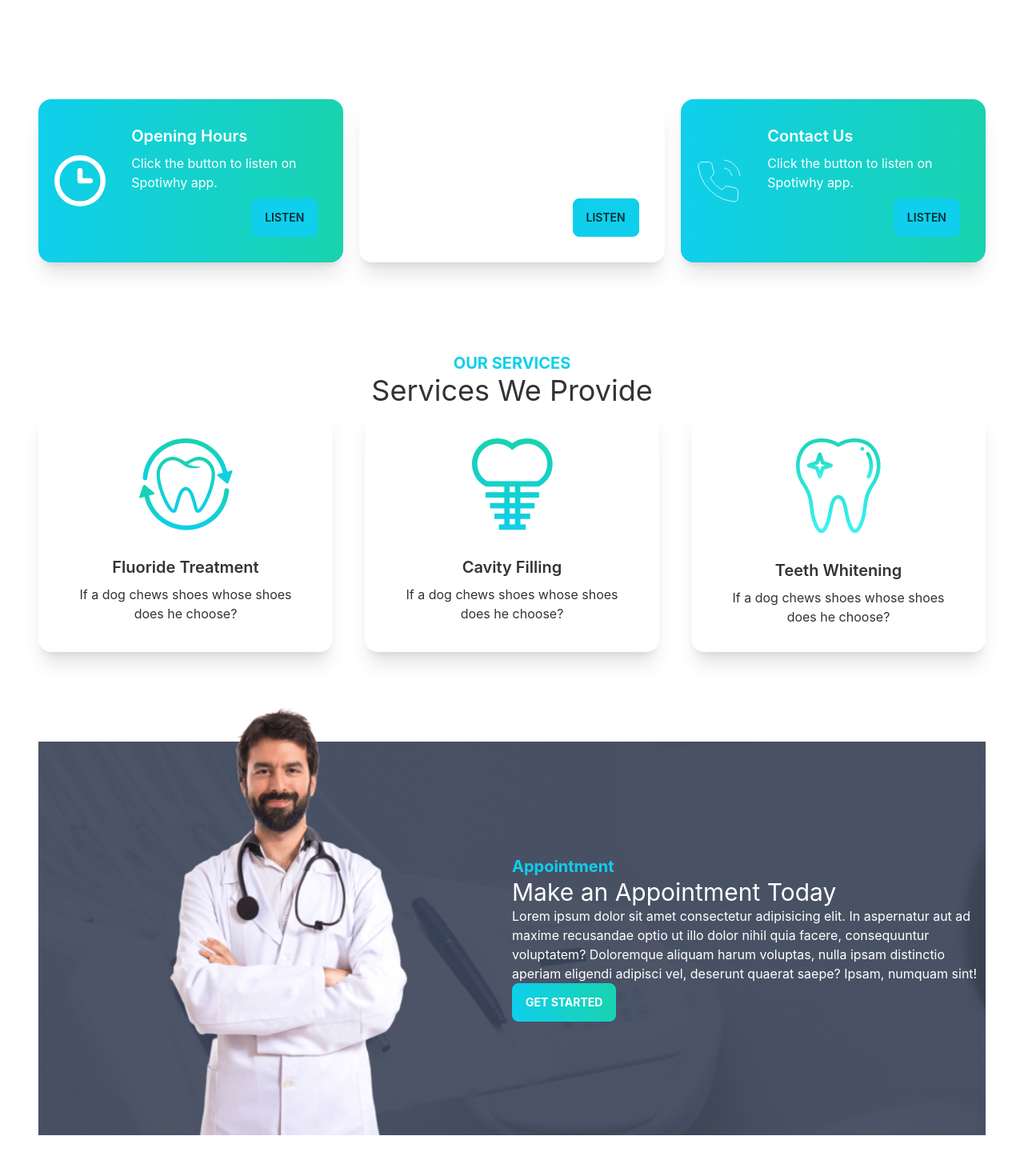
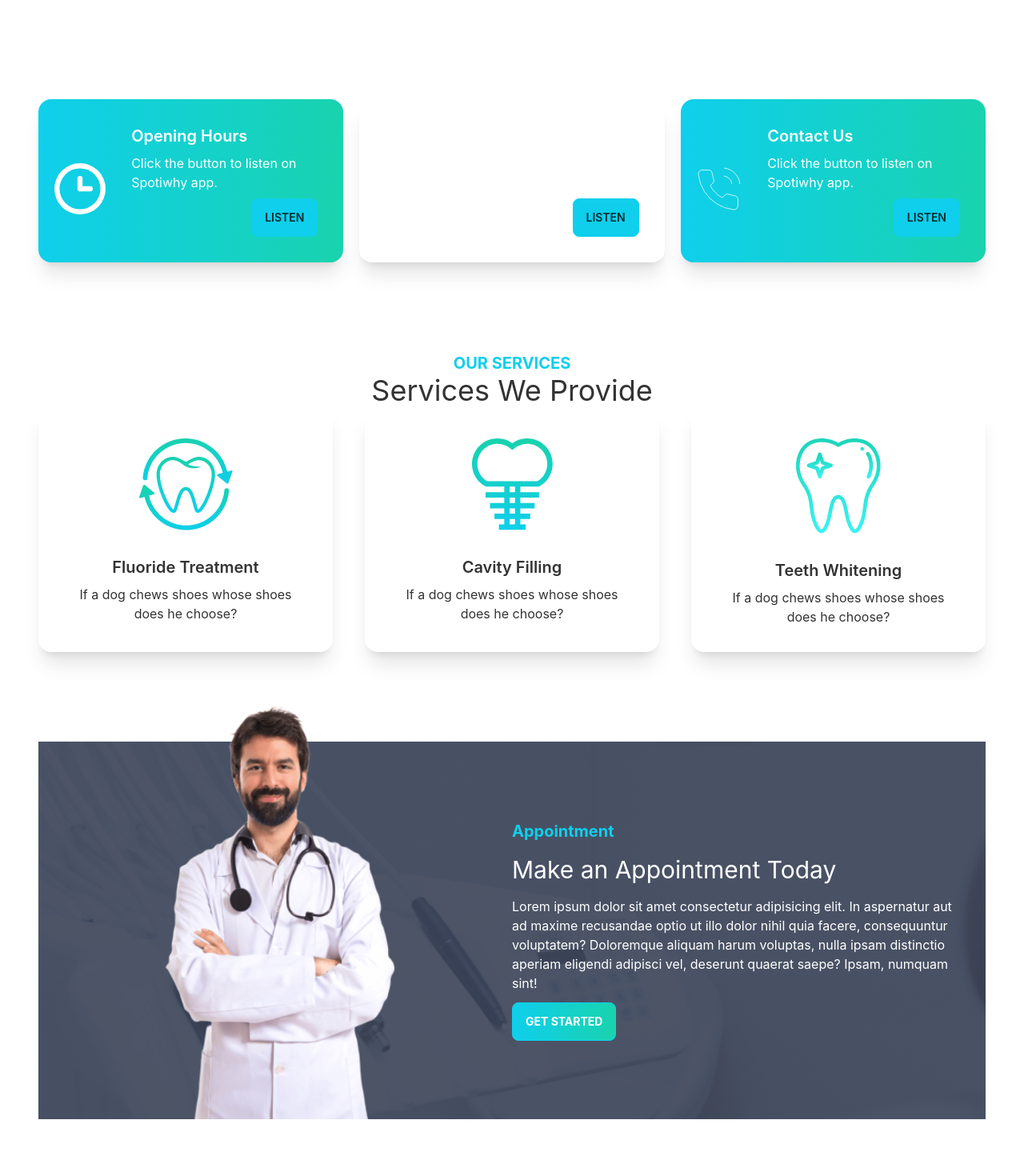
Before and after one commit to SJMormo/doctors-portal-client, a React (Create React App) app: page / in a window 1280 px wide. Shown: the part 740-2210 px from the top of the page at 80% size. Built offline with nearby package versions, Linux system fonts and the light colour scheme.

Commit message:
appointment banner added

```diff
--- a/package.json
+++ b/package.json
@@ -7,7 +7,9 @@
     "@testing-library/react": "^13.2.0",
     "@testing-library/user-event": "^13.5.0",
     "daisyui": "^2.15.0",
+    "date-fns": "^2.28.0",
     "react": "^18.1.0",
+    "react-day-picker": "^8.0.5",
     "react-dom": "^18.1.0",
     "react-router-dom": "^6.3.0",
     "react-scripts": "5.0.1",
--- a/src/App.js
+++ b/src/App.js
@@ -1,16 +1,18 @@
 import { Route, Routes } from 'react-router-dom';
 import './App.css';
 import About from './Pages/About/About';
+import Appointment from './Pages/Appointment/Appointment';
 import Home from './Pages/Home/Home';
 import Login from './Pages/Login/Login';
 import Navbar from './Pages/Shared/Navbar';
 
 function App() {
   return (
-    <div>
+    <div className='max-w-7xl mx-auto px-12'>
       <Navbar></Navbar>
       <Routes>
         <Route path="/" element={<Home />} />
+        <Route path="/appointment" element={<Appointment />} />
         <Route path="/about" element={<About />} />
         <Route path="/login" element={<Login />} />
       </Routes>
--- /dev/null
+++ b/src/Pages/Appointment/Appointment.js
@@ -0,0 +1,14 @@
+import React from 'react';
+import Footer from '../Shared/Footer';
+import AppointmentBanner from './AppointmentBanner';
+
+const Appointment = () => {
+    return (
+        <div>
+            <AppointmentBanner />
+            <Footer />
+        </div>
+    );
+};
+
+export default Appointment;
--- /dev/null
+++ b/src/Pages/Appointment/AppointmentBanner.js
@@ -0,0 +1,24 @@
+import React, { useState } from 'react';
+import chair from '../../assets/images/chair.png';
+import { DayPicker } from 'react-day-picker';
+import 'react-day-picker/dist/style.css';
+
+const AppointmentBanner = () => {
+    const [date, setDate] = useState(new Date());
+    return (
+        <div class="hero min-h-screen">
+            <div class="hero-content flex-col lg:flex-row-reverse">
+                <img src={chair} alt="Dentist Chair" />
+                <div>
+                    <DayPicker
+                        mode='single'
+                        selected={date}
+                        onSelect={setDate}
+                    />
+                </div>
+            </div>
+        </div>
+    );
+};
+
+export default AppointmentBanner;
--- a/src/Pages/Home/Home.js
+++ b/src/Pages/Home/Home.js
@@ -1,6 +1,6 @@
 import React from 'react';
 import Banner from './Banner';
-import Footer from './Footer';
+import Footer from '../Shared/Footer';
 import Info from './Info';
 import MakeAppointment from './MakeAppointment';
 import Services from './Services';
@@ -8,7 +8,7 @@ import Testimonials from './Testimonials';
 
 const Home = () => {
     return (
-        <div className='px-12'>
+        <div>
             <Banner />
             <Info />
             <Services />
--- a/src/Pages/Home/InfoCard.js
+++ b/src/Pages/Home/InfoCard.js
@@ -3,7 +3,7 @@ import React from 'react';
 const InfoCard = ({ img, cardTitle, bgClass }) => {
     return (
         <div className={`card lg:card-side bg-base-100 shadow-xl ${bgClass}`}>
-            <figure className='pl-5'>
+            <figure className='pl-5 pt-5'>
                 <img src={img} alt="Album" />
             </figure>
             <div className="card-body text-white">
--- a/src/Pages/Home/MakeAppointment.js
+++ b/src/Pages/Home/MakeAppointment.js
@@ -12,10 +12,10 @@ const MakeAppointment = () => {
             <div className='flex-1 hidden lg:block'>
                 <img className='mt-[-100px]' src={doctor} alt="" />
             </div>
-            <div className='flex-1'>
+            <div className='flex-1 px-5'>
                 <h3 className='text-xl text-primary font-bold'>Appointment</h3>
-                <h2 className='text-3xl text-white'>Make an Appointment Today</h2>
-                <p className='text-white'>Lorem ipsum dolor sit amet consectetur adipisicing elit. In aspernatur aut ad maxime recusandae optio ut illo dolor nihil quia facere, consequuntur voluptatem? Doloremque aliquam harum voluptas, nulla ipsam distinctio aperiam eligendi adipisci vel, deserunt quaerat saepe? Ipsam, numquam sint!</p>
+                <h2 className='text-3xl text-white py-4'>Make an Appointment Today</h2>
+                <p className='text-white pb-3'>Lorem ipsum dolor sit amet consectetur adipisicing elit. In aspernatur aut ad maxime recusandae optio ut illo dolor nihil quia facere, consequuntur voluptatem? Doloremque aliquam harum voluptas, nulla ipsam distinctio aperiam eligendi adipisci vel, deserunt quaerat saepe? Ipsam, numquam sint!</p>
                 <PrimaryButton>Get Started</PrimaryButton>
             </div>
         </section>
--- a/src/Pages/Home/Footer.js
+++ b/src/Pages/Shared/Footer.js
@@ -31,7 +31,7 @@ const Footer = () => {
             </div>
 
             <div className='pt-10'>
-                <p className='text-center'>Copyright © 2022 - All right reserved by ACME Industries Ltd</p>
+                <p className='text-center'>Copyright © 2022 - All right reserved</p>
             </div>
         </footer>
     );
```
Also changed, not shown: 1 other file (tests, documents, lock files or other folders).
